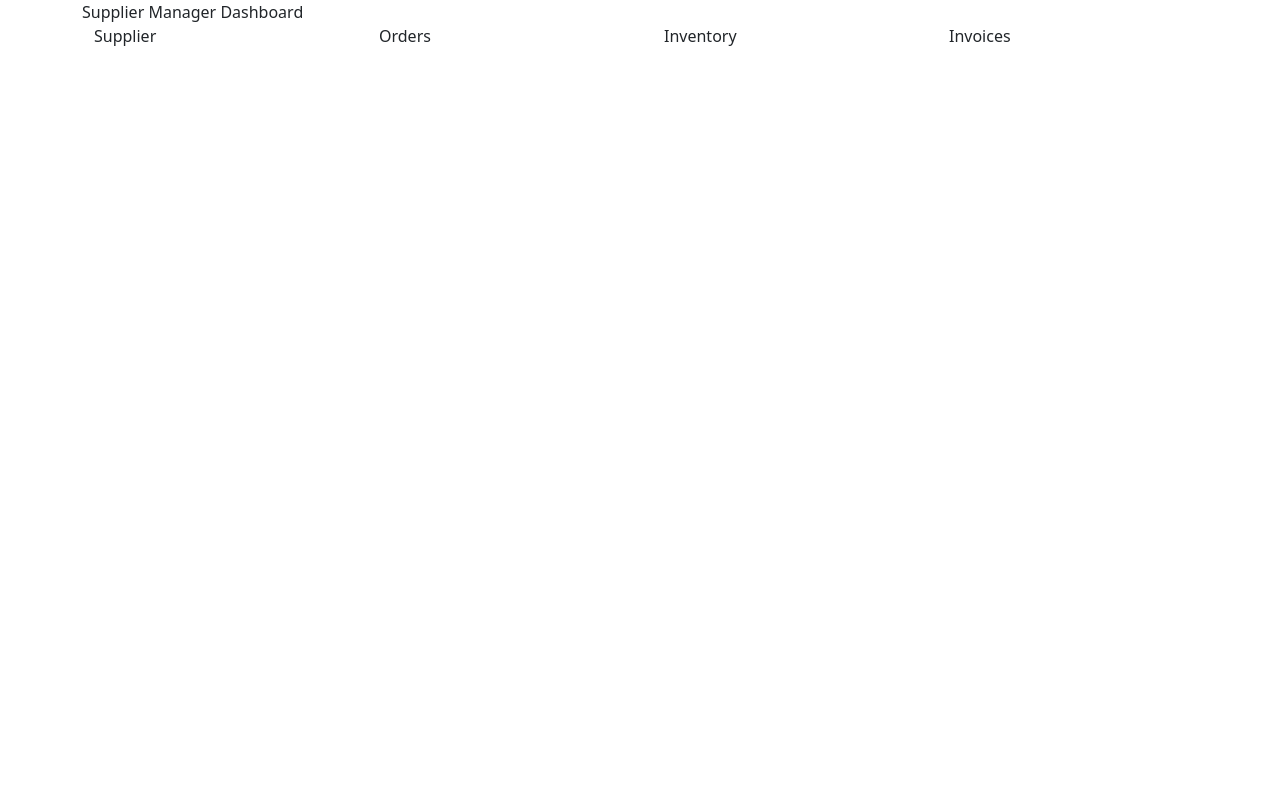
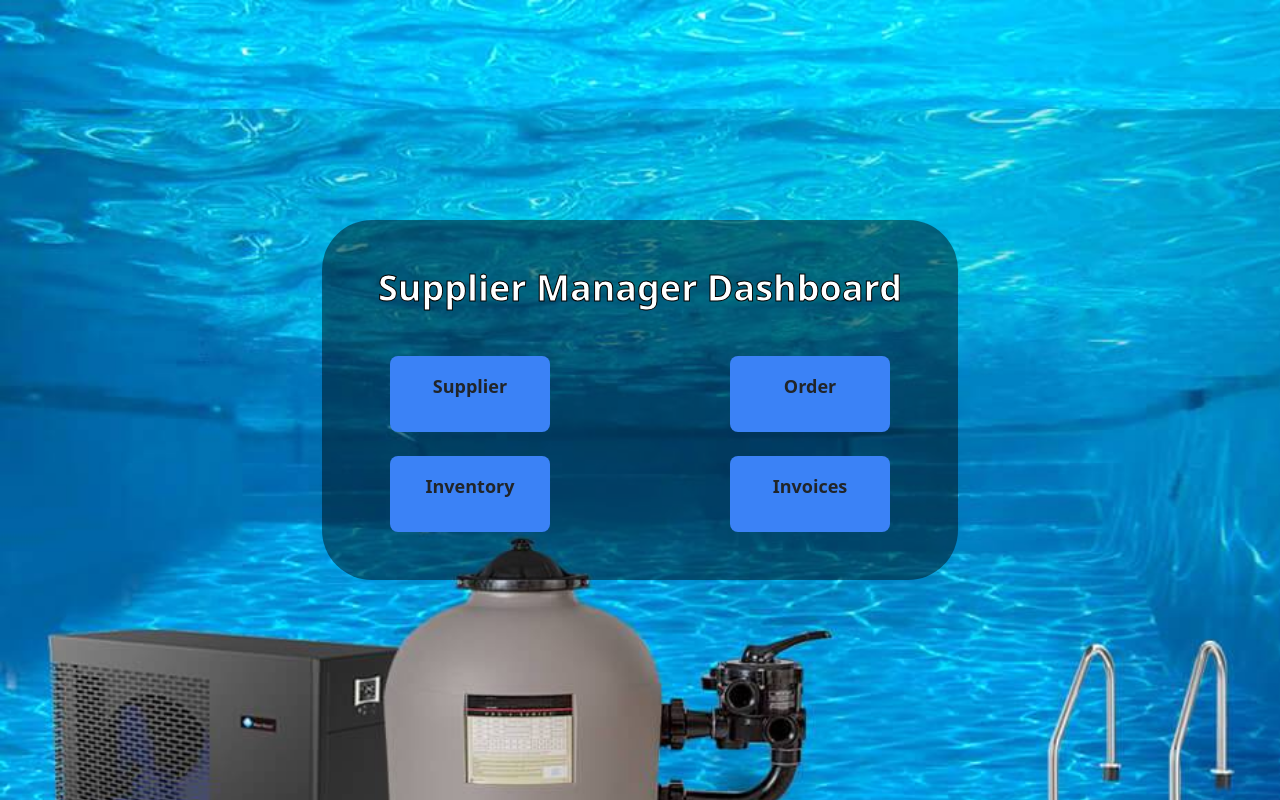
Before and after one commit to IT22148254/MLB_WD_ITP24_B3_13, a React (Create React App) app in the folder frontend/: page /sup/supDashboard in a window 1280 px wide. Built offline with nearby package versions, Linux system fonts and the light colour scheme; a web font is replaced by a local one.

Commit message:
create supplier Dashboard

```diff
--- a/frontend/src/Pages/SupplierDashbaord(2).jsx
+++ b/frontend/src/Pages/SupplierDashbaord(2).jsx
@@ -1,29 +1,37 @@
 import React from 'react'
 import { Container, Row, Col, Table } from 'reactstrap'
+import bg from "../Images/bg_main.jpg";
 
-const SupplierDashboard = () => {
+const Supplierhandling = () => {
+    const bgStyle = {
+        backgroundImage: `url(${bg})`,
+        backgroundSize: "cover",
+        height: "100vh",
+      };
 
     return (
-        <Container>
-                <div className="title code">Supplier Manager Dashboard</div>
-                {/* <Row>
-                    <img src={image} alt="" className='' />
-                </Row> */}
-                <br />
+        <div style={bgStyle}>
+            <div className="flex h-full justify-center items-center ">
+                <div className="bg-black/45 w-5/8 h-auto rounded-[50px] py-12 px-14 flex flex-col gap-y-4">
+                    <p className="text-4xl text-white font-bold mb-8 text-center" style={{ WebkitTextStroke: '1px black' }}>Supplier's Handling</p>
+
                         <Row className='om_btn'>
                             <Col>
-                        <Container >
+                                <Container className="flex justify-between" >
+                                    <button className="mr-5 bg-blue-500 py-3 px-8 w-60 pr-5 rounded-lg text-lg font-bold hover:bg-blue-700 transition duration-300">
                                         <a><p id='ed'>Add Supplier</p></a>
+                                    </button>
+                                    <button className="ml-5 bg-blue-500 py-3 px-8 w-60 pl-5 rounded-lg text-lg font-bold hover:bg-blue-700 transition duration-300">
+                                        <a><p id='ed'>Supplier List</p></a>
+                                    </button>
                                 </Container>
-                    </Col>
-                    <Col>
-                        <Container>
-                            <a><p id='ed'>Sup List</p></a>
-                        </Container>
+                                <br />
                             </Col>
                         </Row>
-            </Container>
+                </div>
+            </div>
+        </div>
       );
 }
 
-export default SupplierDashboard;
+export default Supplierhandling;
--- a/frontend/src/Pages/SupplierDashboard.jsx
+++ b/frontend/src/Pages/SupplierDashboard.jsx
@@ -1,38 +1,43 @@
 import React from 'react'
 import { Container, Row, Col, Table } from 'reactstrap'
+import bg from "../Images/bg_main.jpg";
 
 const SupplierDashboard = () => {
+  const bgStyle = {
+    backgroundImage: `url(${bg})`,
+    backgroundSize: "cover",
+    height: "100vh",
+  };
 
   return (
-        <Container>
-                <div className="title code">Supplier Manager Dashboard</div>
-                {/* <Row>
-                    <img src={image} alt="" className='' />
-                </Row>
-                <br /> */}
+    <div style={bgStyle}>
+      <div className="flex h-full justify-center items-center ">
+        <div className="bg-black/45 w-5/8 h-auto rounded-[50px] py-12 px-14 flex flex-col gap-y-4"> {/* Reduced gap-y */}
+          <p className="text-4xl text-white font-bold mb-8" style={{ WebkitTextStroke: '1px black' }}>Supplier Manager Dashboard</p> {/* Removed align-top and mb-0 */}
           <Row className='om_btn'>
             <Col>
-                        <Container >
-                            <button><a><p id='ed'>Supplier</p></a></button>
+              <Container className="flex justify-between" >
+                <button className="mr-5 bg-blue-500 py-3 px-8 w-40 rounded-lg text-lg font-bold hover:bg-blue-700 transition duration-300">
+                  <a><p id='ed'>Supplier</p></a>
+                </button>
+                <button className="ml-5 bg-blue-500 py-3 px-8 w-40 rounded-lg text-lg font-bold hover:bg-blue-700 transition duration-300">
+                  <a><p id='ed'>Order</p></a>
+                </button>
               </Container>
-                    </Col>
-                    <Col>
-                        <Container>
-                            <button><a><p id='ed'>Orders</p></a></button>
-                        </Container>
-                    </Col>
-                    <Col>
-                        <Container>
-                            <button><a><p id='ed'>Inventory</p></a></button>
-                        </Container>
-                    </Col>
-                    <Col>
-                        <Container>
-                            <button><a><p id='ed'>Invoices</p></a></button>
+              <br />
+              <Container className="flex justify-between" >
+                <button className="mr-5 bg-blue-500 py-3 px-8 w-40 rounded-lg text-lg font-bold hover:bg-blue-700 transition duration-300">
+                  <a><p id='ed'>Inventory</p></a>
+                </button>
+                <button className="ml-5 bg-blue-500 py-3 px-8 w-40 rounded-lg text-lg font-bold hover:bg-blue-700 transition duration-300">
+                  <a><p id='ed'>Invoices</p></a>
+                </button>
               </Container>
             </Col>
           </Row>
-            </Container>
+        </div>
+      </div>
+    </div>
   );
 }
 
--- a/frontend/src/index.js
+++ b/frontend/src/index.js
@@ -16,6 +16,7 @@ import Itemtable from './Components/Supply/Itemtable';
 import  ReceievedOrders from './Pages/RecievedOrders'; // Adjust the path as necessary
 import AddOrderForm from './Pages/PlaceOrder';
 import EditOrderForm from './Pages/EditOrders';
+import Supplierhandling from './Pages/SupplierDashbaord(2)'
 
 const router = createBrowserRouter(
   createRoutesFromElements(
@@ -36,6 +37,7 @@ const router = createBrowserRouter(
 
         <Route path="EditOrderForm/:id" element= {<EditOrderForm/>}/>
         <Route path="supDashboard" element= {<SupplierDashboard/>}/>
+        <Route path="supDashboard2" element= {<Supplierhandling/>}/>
 
 
 
```
Lines whose indentation alone changed are shown as unchanged.
